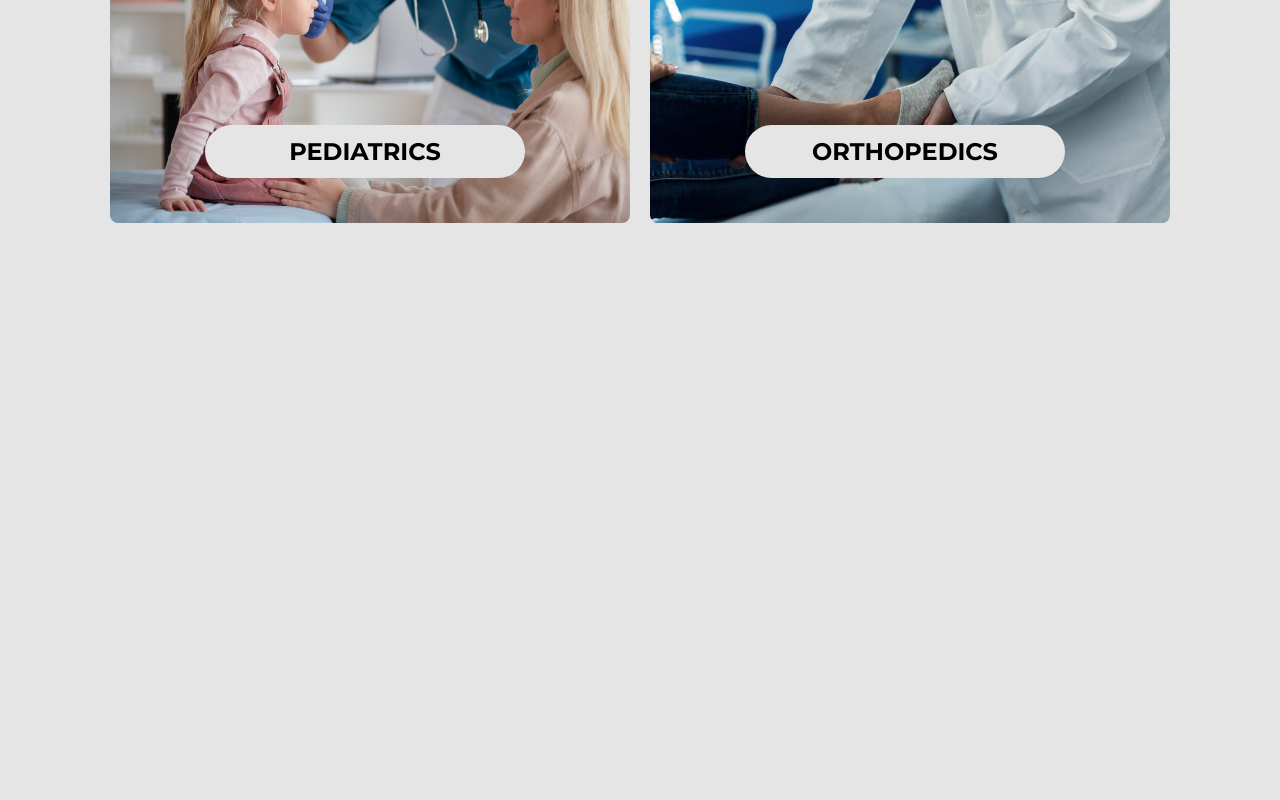
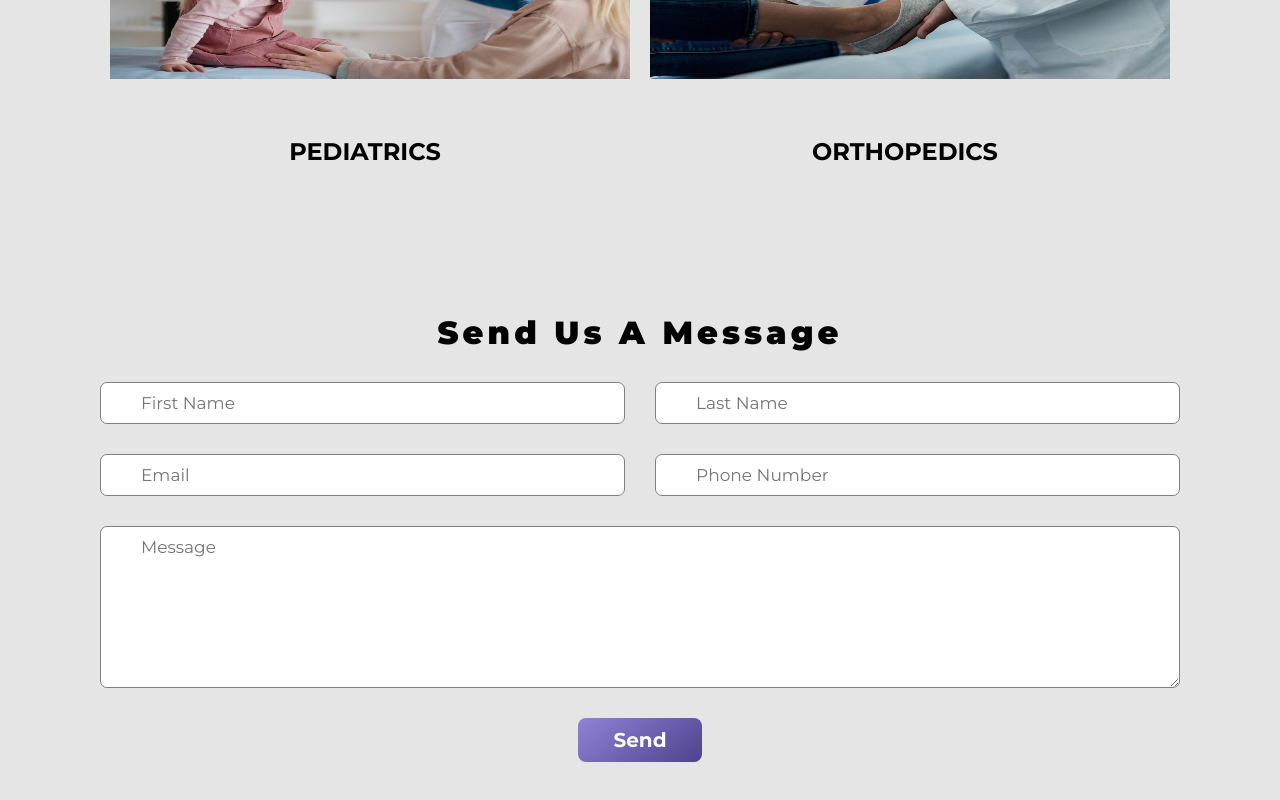
Before and after one commit to gangakailas/Medi, a React (Vite) app in the folder frontend/: page / in a window 1280 px wide. Shown: the part 1656-2456 px from the top of the page. Before the commit the page ends 1929 px from the top, so only its background shows below. Built offline with nearby package versions, Linux system fonts and the light colour scheme.

Commit message:
message from homepage done

```diff
--- a/frontend/src/App.css
+++ b/frontend/src/App.css
@@ -181,7 +181,7 @@
 .form-component form select,
 .form-component form textarea {
   flex: 1;
-  font-size: 24px;
+  font-size: 17px;
   padding: 10px 10px 10px 40px;
   border-radius: 7px;
   border: 1px solid gray;
@@ -193,7 +193,7 @@
   width: fit-content;
   border: none;
   border-radius: 8px;
-  font-size: 24px;
+  font-size: 20px;
   margin-bottom: 30px;
   background: linear-gradient(140deg, #9083d5, #271776ca);
 }
@@ -408,7 +408,7 @@
 .card img {
   position: absolute;
   width: 100%;
-  height: 100%;
+  height: 60%;
   z-index: -1;
   top: 0;
   left: 0;
--- a/frontend/src/components/MessageForm.jsx
+++ b/frontend/src/components/MessageForm.jsx
@@ -1,11 +1,54 @@
-import React from 'react'
+import React, {useState} from 'react'
 
 const MessageForm = () => {
-  return (
-    <div>
-
-    </div>
-  )
+    const [firstName, setFirstName] = useState("")
+    const [lastName, setLastName] = useState("")
+    const [email, setEmail] = useState("")
+    const [phone, setPhone] = useState("")
+    const [message, setMessage] = useState("")
+    const handleMessage = (e) => {
+        e.preventDefault()
+    }
+    return (
+        <div className='container form-component message-form'>
+            <h2>Send Us A Message</h2>
+            <form onSubmit={handleMessage}>
+                <div>
+                    <input
+                        type="text"
+                        placeholder="First Name"
+                        value={firstName}
+                        onChange={(e)=> setFirstName(e.target.value)}
+                    />
+                    <input
+                        type="text"
+                        placeholder="Last Name"
+                        value={lastName}
+                        onChange={(e)=> setLastName(e.target.value)}
+                    />
+                </div>
+                <div>
+                    <input
+                        type="text"
+                        placeholder="Email"
+                        value={email}
+                        onChange={(e)=> setEmail(e.target.value)}
+                    />
+                    <input
+                        type="text"
+                        placeholder="Phone Number"
+                        value={phone}
+                        onChange={(e)=> setPhone(e.target.value)}
+                    />
+                </div>
+                <textarea rows={7} placeholder="Message" value={message} onChange={(e)=>setMessage(e.target.value)}
+                ></textarea>
+                <div style={{justifyContent: "center", alignItems: "center"}}>
+                    <button type= "submit ">Send</button>
+                </div>
+            </form>
+        </div>
+    )
 }
 
 export default MessageForm
```
